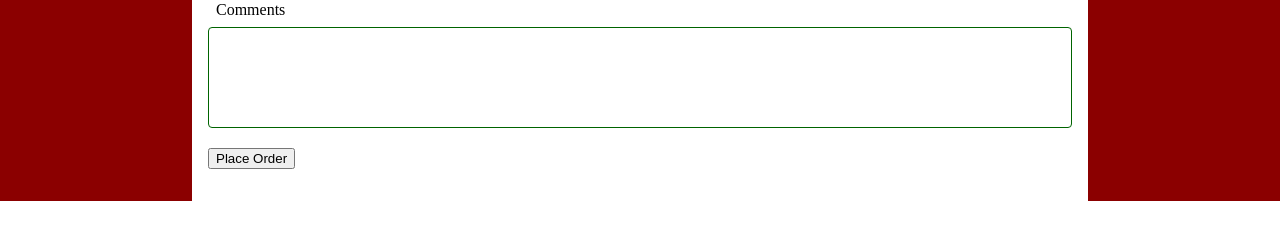
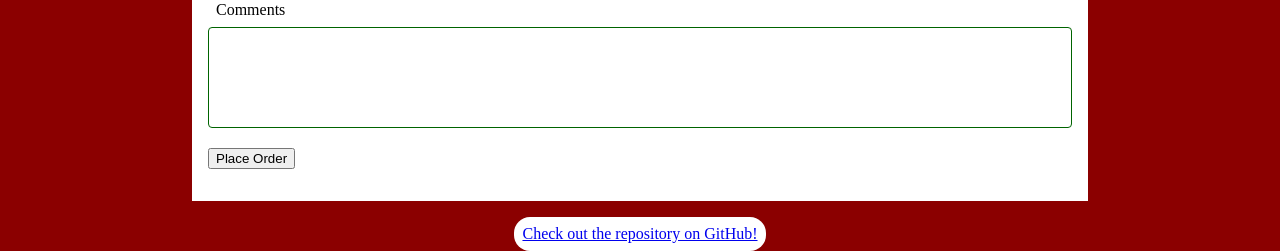
Before and after one commit to Baclooza/Pizza, a Node server app: page / in a window 1280 px wide. Shown: the part 1191-1442 px from the top of the page. Before the commit the page ends 1392 px from the top, so only its background shows below. Run offline with Node 20, Linux system fonts and the light colour scheme.

Commit message:
updated ejs and updated sql

```diff
--- a/app.js
+++ b/app.js
@@ -74,11 +74,14 @@
 });
 
 // Add a route to process a pizza order
-app.post("/submit-order", async(req, res) => {
+app.post("/submit-order", async (req, res) => {
   // Create a JSON object to store order data
   const order = req.body;
+  console.log(order);
 
-  console.log(order);
+  // Convert toppings array to a comma-delimited string
+  order.toppings = Array.isArray(order.toppings) ?
+    order.toppings.join(", ") : "";
 
   // Define a SQL query to INSERT a new order
   const sql = `INSERT INTO orders (fname, lname, email, size, method, toppings, comment)
@@ -98,6 +101,10 @@
   // Execute the query
   const [result] = await pool.execute(sql, params);
 
+  // Get the id from the newly constructed rows
+  order.id = result.insertId;
+  console.log("A new row was inserted with ID" + order.id);
+
   // Display the confirmation page
   res.render("confirm", { order });
 });
@@ -106,20 +113,21 @@
 app.get("/admin", async (req, res) => {
   // try/catch block for error handling
   try {
-    const orders = await pool.query("SELECT * FROM orders");
+    const [orders] = await pool.query(
+      "SELECT * FROM orders ORDER BY timestamp DESC",
+    );
 
     // Send the orders data back to the browser as JSON
-    console.log(orders[0]);
+    console.log(orders);
 
     // Render the admin page
-    res.render("admin", { orders: orders[0] });
+    res.render("admin", { orders });
   } catch (err) {
     // If ANY error happened in the 'try' block, this code runs
     // Log the error to the server console (for developers to see)
     console.error("Database error occured");
 
-    // Send an error response to the browser
-    // status(500) means "Internal Server Error"
+    // Send an error response to the browser status(500) means "Internal Server Error"
     res.status(500).send("Database error: " + err.message);
   }
 });
--- a/public/styles/pizza-styles.css
+++ b/public/styles/home.css
@@ -3,25 +3,25 @@
 }
 
 body {
-    background-color: darkred;
+    background-color: var(--primary);
     margin: 0;
     font-family: Times New Roman, Times, serif;
 }
 
 .err{
-    color: darkred;
+    color: var(--primary);
     display: none;
 }
 
 #main {
-    background-color: white;
+    background-color: var(--secondary);
     width: 70%;
     margin: 0 auto;
     padding: 0 1rem 2rem 1rem;
 }
 
 #header{
-    background-color: lightgray;
+    background-color: var(--contrast);
     border-radius: .25rem;
     padding: 2rem 1rem;
     margin-bottom: 2rem;
--- /dev/null
+++ b/public/styles/styles.css
@@ -0,0 +1,19 @@
+:root {
+    --primary: darkred;
+    --secondary: white;
+    --contrast: lightgray;
+}
+
+/* Footer */
+footer {
+    padding-top: 1rem;
+}
+footer div {
+    display: flex;
+    justify-content: center;
+    justify-self: center;
+    background-color: var(--secondary);
+    border-radius: 1rem;
+    padding: .5rem;
+
+}
--- a/views/admin.ejs
+++ b/views/admin.ejs
@@ -1,9 +1,7 @@
 <!DOCTYPE html>
 <html lang="en">
 <head>
-    <meta charset="UTF-8">
-    <meta name="viewport" content="width=device-width, initial-scale=1.0">
-    <title>Admin Page</title>
+    <%- include('partials/head.ejs', {title: "Admin Page"}) %>
 
     <!-- Add data table resources -->
      <script src="https://code.jquery.com/jquery-3.7.1.js"></script>
--- a/views/confirm.ejs
+++ b/views/confirm.ejs
@@ -1,13 +1,12 @@
 <!DOCTYPE html>
 <html lang="en">
   <head>
-    <meta charset="UTF-8" />
-    <meta name="viewport" content="width=device-width, initial-scale=1.0" />
-    <title>Confirmation</title>
+    <%- include('partials/head.ejs', {title: "Conformation"}) %>
   </head>
   <body>
     <h1>Thank you for your order, <%= order.fname %>!</h1>
     <h2>Order Summary</h2>
+    <p>Order ID: <%= order.id %> </p>
     <p>Name: <%= order.fname %> <%= order.lname %></p>
     <p>Email: <%= order.email %></p>
     <p>Delivery Method: <%= order.method %></p>
--- a/views/contact.ejs
+++ b/views/contact.ejs
@@ -1,9 +1,7 @@
 <!DOCTYPE html>
 <html lang="en">
   <head>
-    <meta charset="UTF-8" />
-    <meta name="viewport" content="width=device-width, initial-scale=1.0" />
-    <title>Contact Us</title>
+    <%- include('partials/head.ejs', {title: "Contact Us"}) %>
   </head>
   <body>
     <h1>Contact Us</h1>
--- a/views/home.ejs
+++ b/views/home.ejs
@@ -1,16 +1,10 @@
 <!doctype html>
 <html lang="en">
   <head>
-    <meta charset="UTF-8" />
-    <meta name="viewport" content="width=device-width, initial-scale=1.0" />
-    <!-- Stylesheet -->
-    <link rel="stylesheet" href="styles/pizza-styles.css" />
+    <%- include('partials/head.ejs', {title: "Tony's Not a Front Pizza"}) %>
+    <link rel="stylesheet" href="styles/home.css">
     <!-- Javascript -->
     <script src="scripts/pizza.js" defer></script>
-    <title>Tony's Not a Front Pizza</title>
-
-    <!-- Favicon -->
-    <link rel="icon" href="images/PizzaIcon.jpg" />
   </head>
   <body>
     <div id="main">
@@ -102,5 +96,6 @@
         <button type="submit" id="order-button">Place Order</button>
       </form>
     </div>
+    <%- include('partials/footer') %>
   </body>
 </html>
--- a/views/menu.ejs
+++ b/views/menu.ejs
@@ -1,9 +1,7 @@
 <!DOCTYPE html>
 <html lang="en">
   <head>
-    <meta charset="UTF-8" />
-    <meta name="viewport" content="width=device-width, initial-scale=1.0" />
-    <title>Menu</title>
+    <%- include('partials/head.ejs', {title: "Menu"}) %>
   </head>
   <body>
     <h1>Pizza Menu</h1>
--- /dev/null
+++ b/views/partials/footer.ejs
@@ -0,0 +1,5 @@
+<footer>
+    <div>
+        <a href="https://github.com/Baclooza/Pizza" target="_blank">Check out the repository on GitHub!</a>
+    </div>
+</footer>
--- /dev/null
+++ b/views/partials/head.ejs
@@ -0,0 +1,7 @@
+<meta charset="UTF-8" />
+<meta name="viewport" content="width=device-width, initial-scale=1.0" />
+<!-- Stylesheet -->
+<link rel="stylesheet" href="styles/styles.css" />
+<!-- Favicon -->
+<link rel="icon" href="images/PizzaIcon.jpg" />
+<title><%= title %></title>
```
